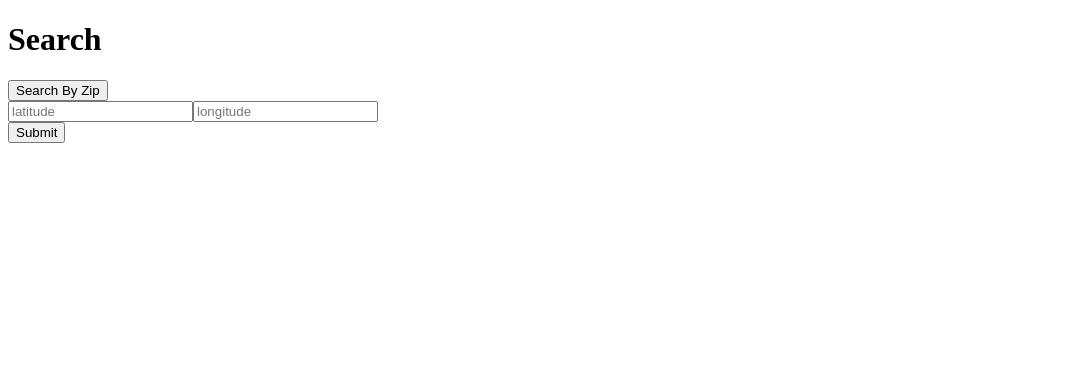
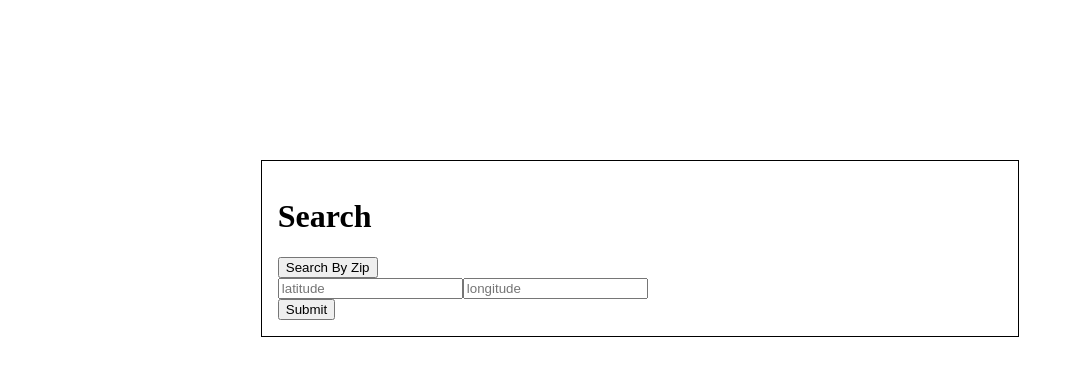
Before and after one commit to TAvital04/Weather-App, a React (Vite) app: page / in a window 1280 px wide. Shown: the top 376 px of the page, without its empty margins (0-1074 px from the left). Built offline with nearby package versions, Linux system fonts and the light colour scheme; no server answers.

Commit message:
app contents border

```diff
--- a/src/App.tsx
+++ b/src/App.tsx
@@ -3,14 +3,16 @@ import {useState} from "react"
 import Search from "./components/search/Search.tsx"
 import Weather from "./components/weather/Weather.tsx"
 
+import style from "./styles/app.module.css"
+
 const App = () => {
   const [apiData, setApiData] = useState(null)
 
   return (
-    <>
+    <div className = {style.contents}>
       <Search setApiData = {setApiData}/>
       {apiData && <Weather apiData = {apiData}/>}
-    </>
+    </div>
   )
 }
 
--- /dev/null
+++ b/src/styles/app.module.css
@@ -0,0 +1,19 @@
+.contents {
+    border: solid black 1px;
+    margin-top: 10rem;
+    margin-bottom: 10rem;
+    padding: 1rem;
+}
+@media (max-width: 1000px) {
+    .contents {
+        margin-left: 15%;
+        margin-right: 15%;
+
+    }
+}
+@media (min-width: 1000px) {
+    .contents {
+        margin-left: 20%;
+        margin-right: 20%;
+    }
+}
```
